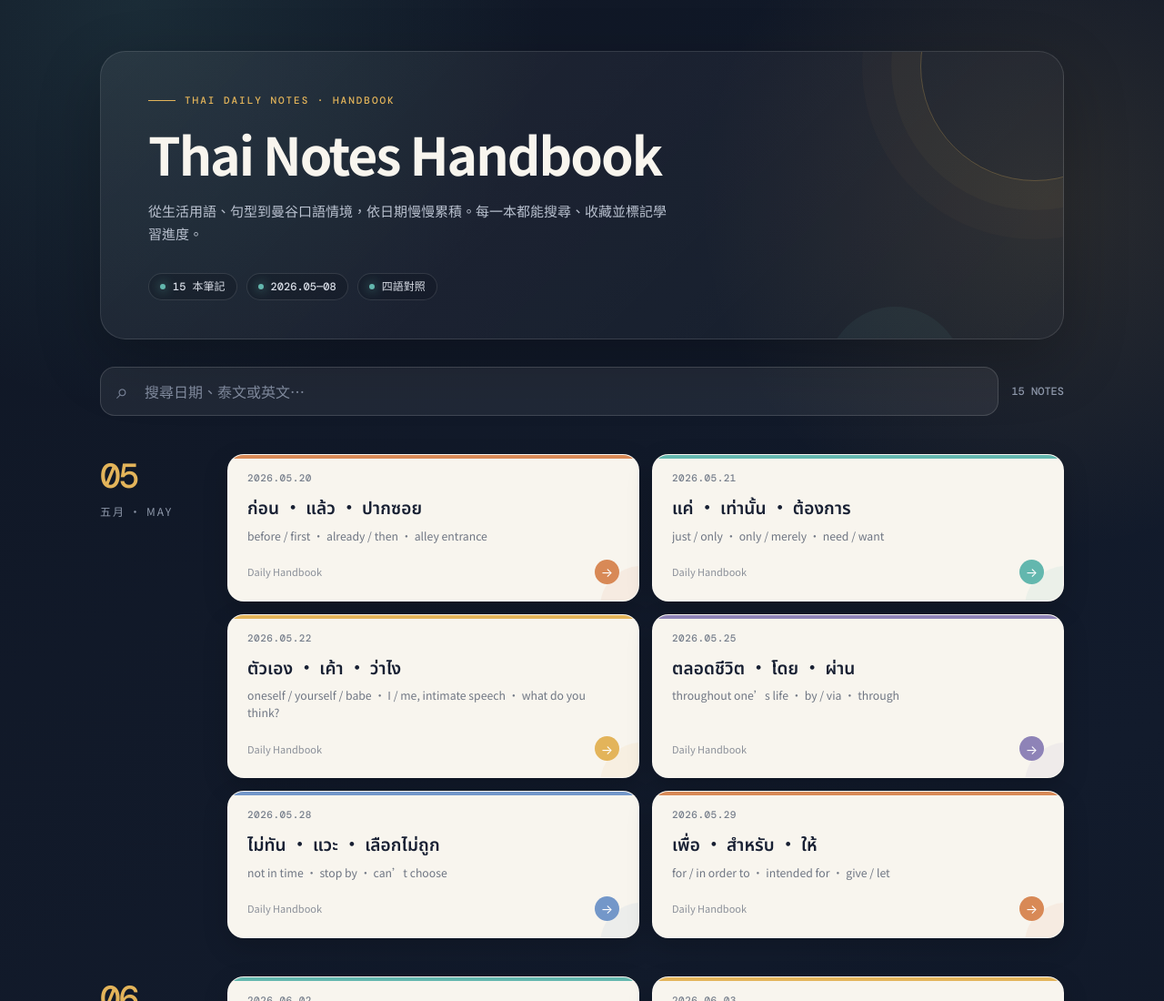
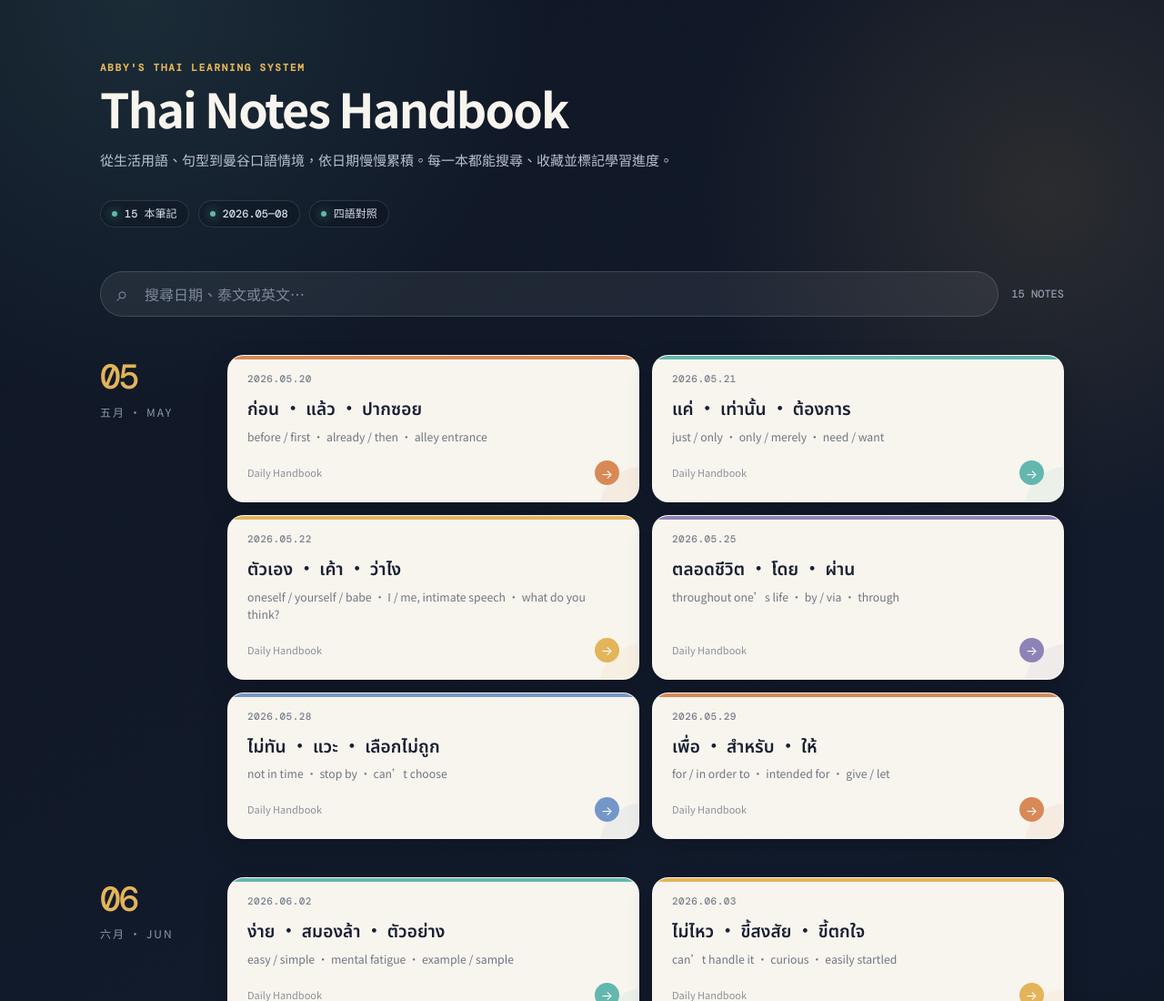
Before and after one commit to abbyyyli/-Daily-Notes-Handbook-2, a plain HTML site: page index.html in a window 1280 px wide. Shown: the top 1100 px of the page at 91% size. Drawn offline with nearby package versions, Linux system fonts and the light colour scheme.

Commit message:
Add files via upload

```diff
--- a/index.html
+++ b/index.html
@@ -41,20 +41,12 @@ button,input{font:inherit}
 .shell{width:min(1060px,calc(100% - 36px));margin:0 auto;padding:56px 0 72px}
 .hero{
   position:relative;
-  overflow:hidden;
-  border:1px solid rgba(255,255,255,.12);
-  border-radius:28px;
-  padding:48px 52px 42px;
-  background:linear-gradient(135deg,rgba(255,255,255,.065),rgba(255,255,255,.02));
-  box-shadow:0 24px 70px rgba(0,0,0,.24);
+  padding:12px 0 18px;
 }
-.hero::before,.hero::after{content:"";position:absolute;border-radius:50%;pointer-events:none}
-.hero::before{width:250px;height:250px;right:-95px;top:-110px;border:1px solid rgba(227,180,90,.28);box-shadow:0 0 0 32px rgba(227,180,90,.035),0 0 0 64px rgba(227,180,90,.025)}
-.hero::after{width:150px;height:150px;right:110px;bottom:-115px;background:rgba(99,183,174,.07)}
-.eyebrow{display:flex;align-items:center;gap:10px;margin:0 0 20px;color:var(--gold);font:500 11px/1 'DM Mono',monospace;letter-spacing:.18em;text-transform:uppercase}
-.eyebrow::before{content:"";width:30px;height:1px;background:currentColor}
-h1{max-width:660px;margin:0;font-size:clamp(33px,5vw,57px);line-height:1.13;letter-spacing:-.035em;font-weight:700}
-.hero-copy{max-width:580px;margin:20px 0 0;color:#b9c1cf;font-size:15px}
+.eyebrow{margin:0 0 10px;color:var(--gold);font:700 11px/1.2 'DM Mono',monospace;letter-spacing:.16em;text-transform:uppercase}
+.eyebrow::before{display:none}
+h1{max-width:760px;margin:0;font-size:clamp(36px,5vw,52px);line-height:1.08;letter-spacing:-.035em;font-weight:700}
+.hero-copy{max-width:700px;margin:15px 0 0;color:#b9c1cf;font-size:15px;line-height:1.85}
 .stats{display:flex;flex-wrap:wrap;gap:10px;margin-top:30px}
 .stat{display:flex;align-items:center;gap:8px;padding:7px 12px;border:1px solid rgba(255,255,255,.12);border-radius:999px;color:#d8dde6;font:500 12px/1.2 'DM Mono','Noto Sans TC',monospace;background:rgba(6,10,18,.22)}
 .stat i{display:block;width:6px;height:6px;border-radius:50%;background:var(--teal);box-shadow:0 0 12px var(--teal)}
@@ -62,9 +54,9 @@ h1{max-width:660px;margin:0;font-size:clamp(33px,5vw,57px);line-height:1.13;lett
 .search-wrap{position:relative;flex:1}
 .search-wrap::before{content:"⌕";position:absolute;left:18px;top:50%;transform:translateY(-54%);color:#798398;font-size:23px;pointer-events:none}
 .search{
-  width:100%;height:54px;padding:0 48px;
+  width:100%;height:50px;padding:0 48px;
   color:#e9edf4;background:rgba(255,255,255,.065);
-  border:1px solid rgba(255,255,255,.14);border-radius:16px;outline:none;
+  border:1px solid rgba(255,255,255,.14);border-radius:999px;outline:none;
   transition:border-color .18s ease,background .18s ease,box-shadow .18s ease;
 }
 .search::placeholder{color:#7f899c}
@@ -107,7 +99,7 @@ footer{display:flex;justify-content:space-between;align-items:flex-end;gap:24px;
 .footer-link:hover{color:#F2D28F;border-color:rgba(227,180,90,.45);background:rgba(227,180,90,.08)}
 @media(max-width:760px){
   .shell{width:min(100% - 26px,620px);padding:22px 0 44px}
-  .hero{padding:34px 25px 31px;border-radius:22px}
+  .hero{padding:8px 0 12px}
   .hero-copy{font-size:14px}
   .toolbar{margin:22px 0 34px;align-items:flex-end}
   .search{height:50px}
@@ -127,7 +119,7 @@ footer{display:flex;justify-content:space-between;align-items:flex-end;gap:24px;
 <body>
 <main class="shell">
   <header class="hero">
-    <p class="eyebrow">Thai Daily Notes · Handbook</p>
+    <p class="eyebrow">Abby's Thai Learning System</p>
     <h1>Thai Notes Handbook</h1>
     <p class="hero-copy">從生活用語、句型到曼谷口語情境，依日期慢慢累積。每一本都能搜尋、收藏並標記學習進度。</p>
     <div class="stats" aria-label="手冊摘要">
```
